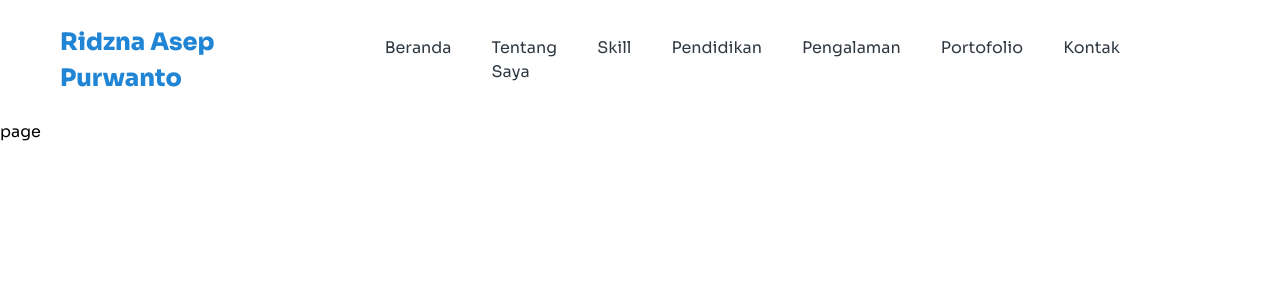
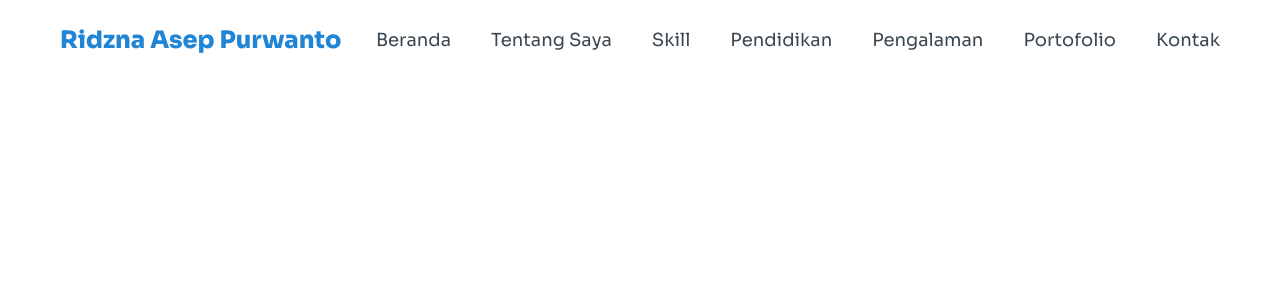
Before and after one commit to RidznaAP/webridznaap, a Next.js app: page / in a window 1280 px wide. Shown: the top 300 px of the page. Built offline with nearby package versions, Linux system fonts and the light colour scheme.

Commit message:
feat: navbar

```diff
--- a/app/component/Navbar.tsx
+++ b/app/component/Navbar.tsx
@@ -1,27 +1,85 @@
 "use client";
-import { useState } from "react";
+import Link from "next/link";
+import { useState, useEffect } from "react";
 
 export default function Navbar() {
   const [isOpen, setIsOpen] = useState(false);
+  const [isScrolled, setIsScrolled] = useState(false);
+
+  useEffect(() => {
+    const handleScroll = () => {
+      if (window.scrollY > 0) {
+        setIsScrolled(true);
+      } else {
+        setIsScrolled(false);
+      }
+    };
+
+    window.addEventListener("scroll", handleScroll);
+    return () => {
+      window.removeEventListener("scroll", handleScroll);
+    };
+  }, []);
 
   return (
-    <nav className="bg-white  lg:px-[60px] py-4 lg:py-6 flex items-center gap-[100px] ">
+    <nav
+      className={`fixed w-full bg-white lg:px-[60px] md:px-8 px-5 lg:py-6 py-3 flex items-center justify-between ${
+        isScrolled ? "border-b-[3px] border-primary" : ""
+      }`}
+    >
       <div>
-        <h1 className="text-primary font-extrabold text-[24px]">
+        <Link
+          href={"/"}
+          className="text-primary font-extrabold text-xl md:text-2xl"
+        >
           Ridzna Asep Purwanto
-        </h1>
+        </Link>
       </div>
       <div className="text-black1 hidden lg:flex lg:flex-row lg:gap-10">
-        <h1 className="underline-offset-auto hover:underline">Beranda</h1>
-        <h1 className="underline-offset-auto hover:underline">Tentang Saya</h1>
-        <h1 className="underline-offset-auto hover:underline">Skill</h1>
-        <h1 className="underline-offset-auto hover:underline">Pendidikan</h1>
-        <h1 className="underline-offset-auto hover:underline">Pengalaman</h1>
-        <h1 className="underline-offset-auto hover:underline">Portofolio</h1>
-        <h1 className="underline-offset-auto hover:underline">Kontak</h1>
+        <Link
+          href={"/"}
+          className="text-lg text-black2 hover:scale-95 hover:border-b-[3px] hover:text-primary hover:duration-300 hover:ease-out hover:font-semibold hover:border-primary"
+        >
+          Beranda
+        </Link>
+        <Link
+          href={"/"}
+          className="text-lg text-black2 hover:scale-95 hover:border-b-[3px] hover:text-primary hover:duration-300 hover:ease-out hover:font-semibold hover:border-primary"
+        >
+          Tentang Saya
+        </Link>
+        <Link
+          href={"/"}
+          className="text-lg text-black2 hover:scale-95 hover:border-b-[3px] hover:text-primary hover:duration-300 hover:ease-out hover:font-semibold hover:border-primary"
+        >
+          Skill
+        </Link>
+        <Link
+          href={"/"}
+          className="text-lg text-black2 hover:scale-95 hover:border-b-[3px] hover:text-primary hover:duration-300 hover:ease-out hover:font-semibold hover:border-primary"
+        >
+          Pendidikan
+        </Link>
+        <Link
+          href={"/"}
+          className="text-lg text-black2 hover:scale-95 hover:border-b-[3px] hover:text-primary hover:duration-300 hover:ease-out hover:font-semibold hover:border-primary"
+        >
+          Pengalaman
+        </Link>
+        <Link
+          href={"/"}
+          className="text-lg text-black2 hover:scale-95 hover:border-b-[3px] hover:text-primary hover:duration-300 hover:ease-out hover:font-semibold hover:border-primary"
+        >
+          Portofolio
+        </Link>
+        <Link
+          href={"/"}
+          className="text-lg text-black2 hover:scale-95 hover:border-b-[3px] hover:text-primary hover:duration-300 hover:ease-out hover:font-semibold hover:border-primary"
+        >
+          Kontak
+        </Link>
       </div>
-      <div className="hidden lg:flex gap-4"></div> {/* Corrected gap- */}
-      {/* Hamburger */}
+
       <div
         onClick={() => setIsOpen((prev) => !prev)}
         className={`${
@@ -29,38 +87,37 @@ export default function Navbar() {
         } flex flex-col items-center w-fit gap-[7px] cursor-pointer lg:hidden z-50 py-2`}
       >
         <span className="transition-all duration-500 ease-in-out h-[2px] w-5 bg-black rounded-full"></span>
-        <span className="transition-all duration-500 ease-in-out h-[2px] w-4 bg-black rounded-full"></span>
+        <span className="transition-all duration-500 ease-in-out h-[2px] w-6 bg-black rounded-full"></span>
         <span className="transition-all duration-500 ease-in-out h-[2px] w-5 bg-black rounded-full"></span>
       </div>
       <div
-        className={`w-full text-center flex flex-col absolute top-[64px] left-0 p-5 gap-6 bg-primary border-t lg:hidden border-black2/20 ${
-          isOpen ? "translate-y-0" : "-translate-y-[130%]"
+        className={`w-full text-center flex flex-col absolute top-[60px] left-0 p-5 gap-6 bg-white border-t lg:hidden ${
+          isOpen ? "translate-x-0" : "-translate-x-[130%]"
         } transition-all duration-500 ease-in-out`}
       >
-        <ul className="text-white text-lg font-semibold">
-          <li className="px-12 py-[10px] border-b-2 border-white hover:bg-white hover:text-black1 cursor-pointer">
-            Home
+        <ul className="text-black2 font-semibold text-left">
+          <li className="px-5 py-[10px] hover:text-primary hover:bg-primary/30 hover:ease-in hover:duration-300 hover:scale-95 rounded-md cursor-pointer">
+            Beranda
           </li>
-          <li className="px-12 py-[10px] border-b-2 border-white hover:bg-white hover:text-black1 cursor-pointer">
-            About
+          <li className="px-5 py-[10px] hover:text-primary hover:bg-primary/30 hover:ease-in hover:duration-300 hover:scale-95 rounded-md cursor-pointer">
+            Tentang Saya
           </li>
-          <li className="px-12 py-[10px] border-b-2 border-white hover:bg-white hover:text-black1 cursor-pointer">
-            Skills
+          <li className="px-5 py-[10px] hover:text-primary hover:bg-primary/30 hover:ease-in hover:duration-300 hover:scale-95 rounded-md cursor-pointer">
+            Skill
           </li>
-          <li className="px-12 py-[10px] border-b-2 border-white hover:bg-white hover:text-black1 cursor-pointer">
-            Educations
+          <li className="px-5 py-[10px] hover:text-primary hover:bg-primary/30 hover:ease-in hover:duration-300 hover:scale-95 rounded-md cursor-pointer">
+            Pendidikan
           </li>
-          <li className="px-12 py-[10px] border-b-2 border-white hover:bg-white hover:text-black1 cursor-pointer">
-            Experiences
+          <li className="px-5 py-[10px] hover:text-primary hover:bg-primary/30 hover:ease-in hover:duration-300 hover:scale-95 rounded-md cursor-pointer">
+            Pengalaman
           </li>
-          <li className="px-12 py-[10px] border-b-2 border-white hover:bg-white hover:text-black1 cursor-pointer">
+          <li className="px-5 py-[10px] hover:text-primary hover:bg-primary/30 hover:ease-in hover:duration-300 hover:scale-95 rounded-md cursor-pointer">
             Portofolio
           </li>
-          <li className="px-12 py-[10px] border-b-2 border-white hover:bg-white hover:text-black1 cursor-pointer">
-            Contact
+          <li className="px-5 py-[10px] hover:text-primary hover:bg-primary/30 hover:ease-in hover:duration-300 hover:scale-95 rounded-md cursor-pointer">
+            Kontak
           </li>
         </ul>
-        {/* Add your dropdown menu items here */}
       </div>
     </nav>
   );
--- a/app/layout.tsx
+++ b/app/layout.tsx
@@ -6,7 +6,7 @@ import Navbar from "./component/Navbar";
 const sora = Sora({ subsets: ["latin"] });
 
 export const metadata: Metadata = {
-  title: "Create Next App",
+  title: "Ridzna AP - Portfolio",
   description: "Generated by create next app",
 };
 
```
